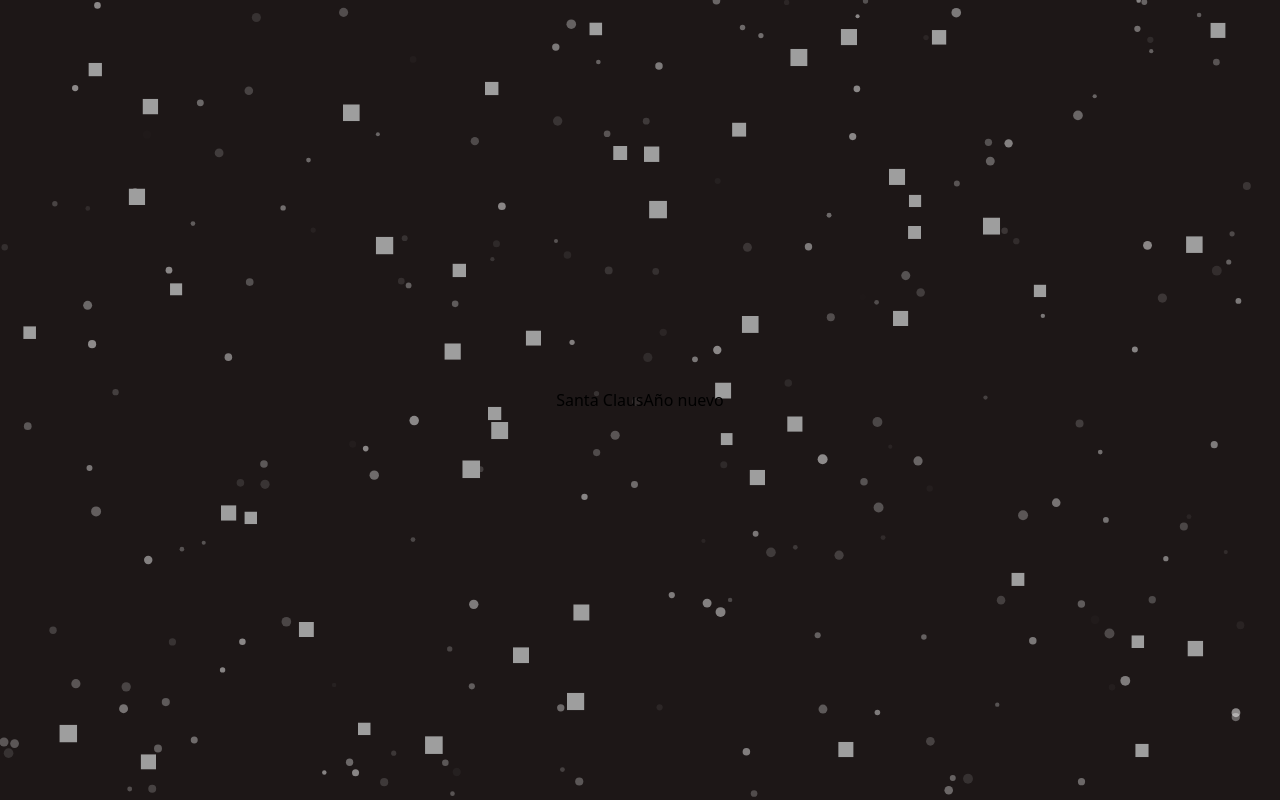
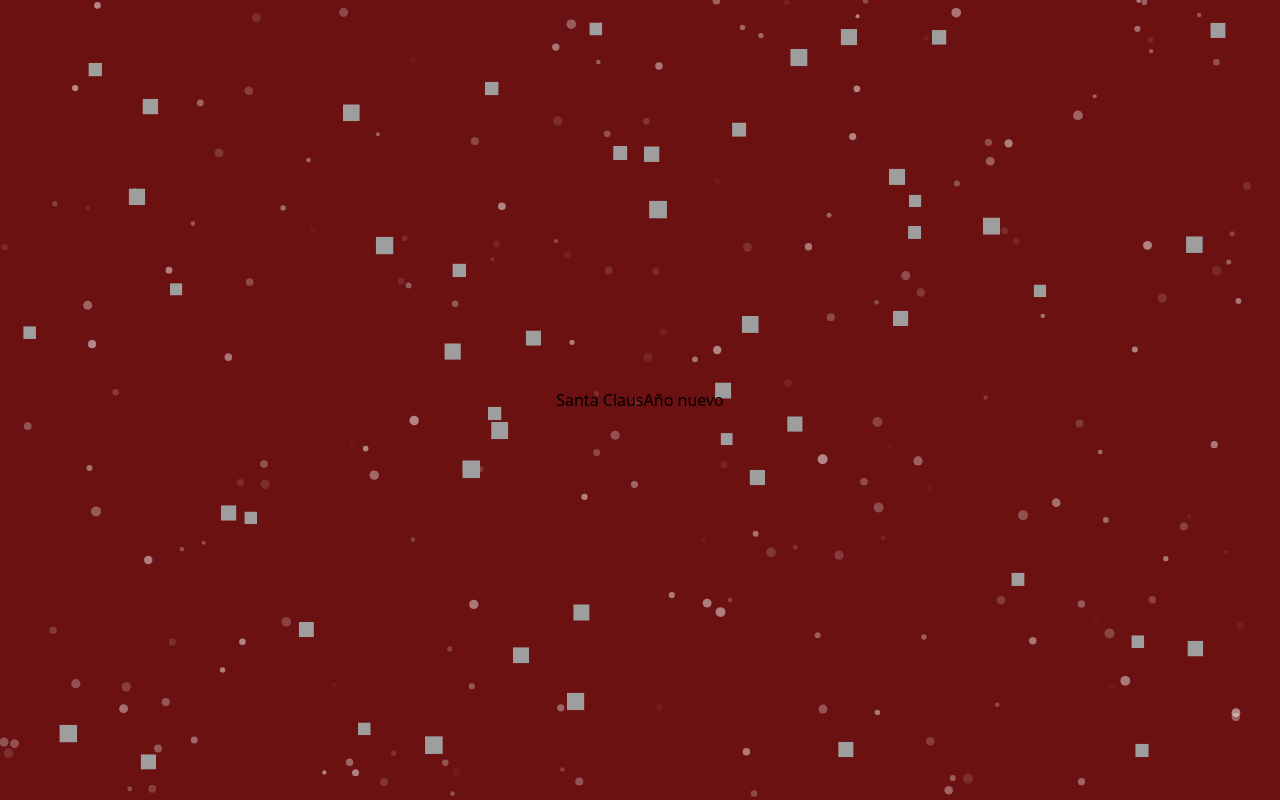
Before and after one commit to gerardocrr/happy-cards, a Next.js app: page / in a window 1280 px wide. Built offline with nearby package versions, Linux system fonts and the light colour scheme.

Commit message:
style: change background color of the page to a lighter shade

```diff
--- a/app/globals.css
+++ b/app/globals.css
@@ -13,7 +13,7 @@
   z-index: 0;
 }
 .page {
-  background-color: #1d1717;
+  background-color: #6b1111;
   height: 100%;
   overflow: hidden;
   position: relative;
```
